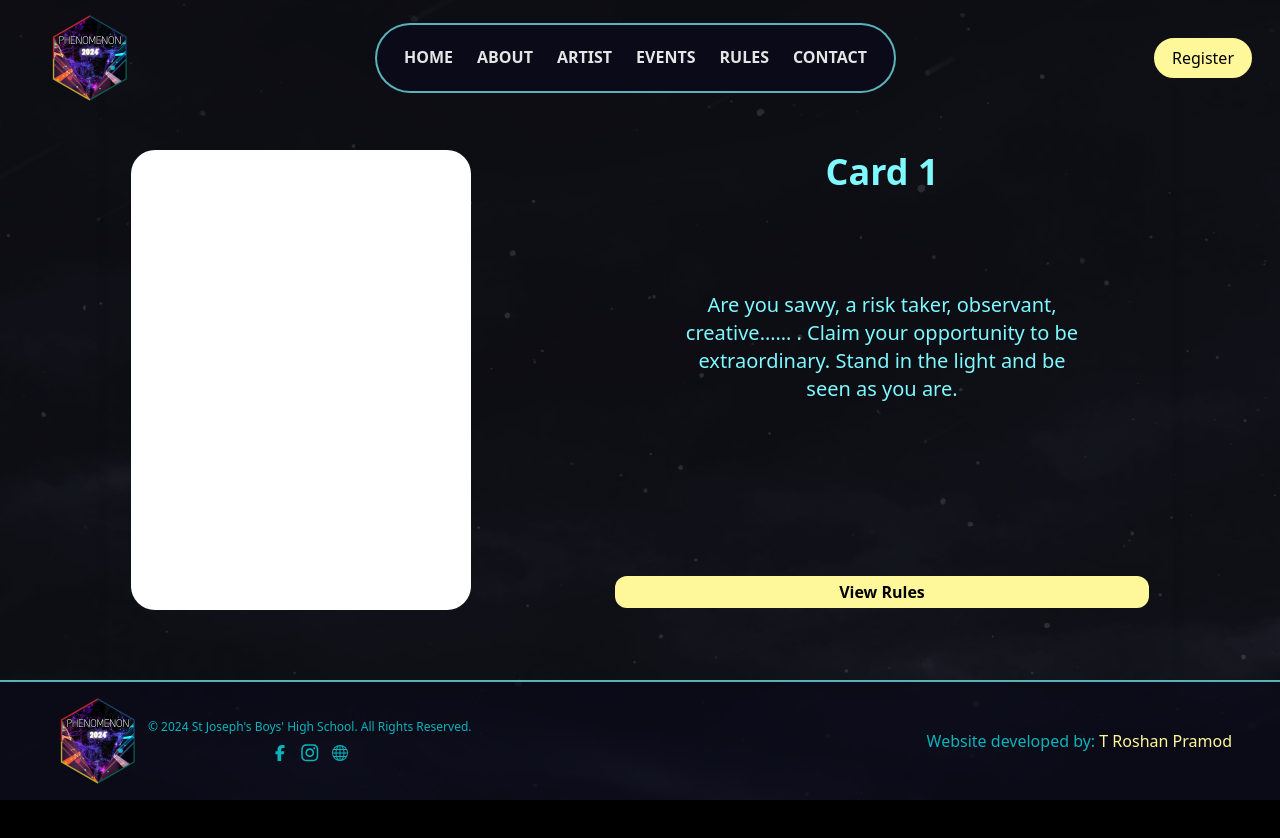
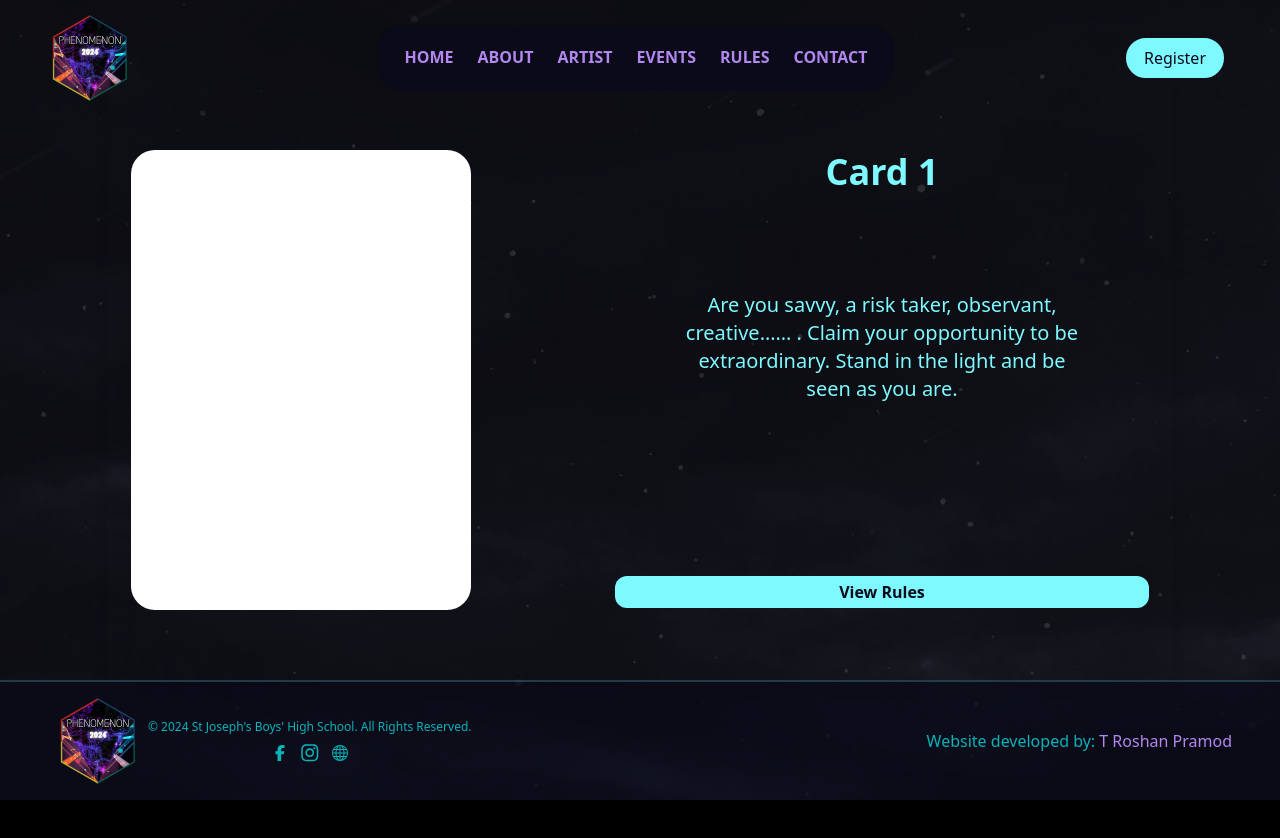
Before and after one commit to aayanatsap/phenomenon, a Next.js app: page /events in a window 1280 px wide. Shown: the top 838 px of the page. Built offline with nearby package versions, Linux system fonts and the light colour scheme.

Commit message:
point where everything seems ok

```diff
--- a/app/page.tsx
+++ b/app/page.tsx
@@ -4,7 +4,7 @@ import Timer from "../components/ui/Timer"
 
 export default function Home() {
   return (
-      <div className="">
+      <div className="h-[500vh]">
         <Timer/>
       </div>
   );
--- a/components/ui/Footer.tsx
+++ b/components/ui/Footer.tsx
@@ -15,7 +15,7 @@ export function Footer() {
     <div
       className={`${
         isEventsPage ? "fixed bottom-0" : "relative"
-      } grid md:grid-flow-col grid-flow-row md:gap-0 gap-2 md:py-0 py-2.5 items-center md:pr-1 lg:px-12 md:px-10 pr-2 pl-1 lg:h-[120px] md:h-[100px] text-electricBlue bg-galaxyBlue bg-opacity-70 w-screen border-t-2 border-electricBlue border-opacity-70`}
+      } grid md:grid-flow-col grid-flow-row md:gap-0 gap-2 md:py-0 py-2.5 items-center md:pr-1 lg:px-12 md:px-10 pr-2 pl-1 lg:h-[120px] md:h-[100px] text-electricBlue bg-galaxyBlue md:bg-opacity-70 w-screen border-t-2 border-electricBlue border-opacity-20`}
     >
       <div className="grid grid-flow-col md:w-full">
         <Link href={"/"} className="md:justify-self-start md:hidden justify-self-center hover:scale-110 duration-500 ">
@@ -42,7 +42,7 @@ export function Footer() {
             </div>
           </div>
           <div className="hidden md:justify-self-end justify-self-center items-center md:block">
-            <span className="text-aquaBlue md:text-base text-xs duration font-light">Website developed by: <a href=" https://www.linkedin.com/in/roshan-pramod-0b7806322/" target="__blank" className=""><span className="hover:text-crimsonRed text-softYellow duration-500 font-normal">T Roshan Pramod</span></a></span>
+            <span className="text-aquaBlue md:text-base text-xs duration font-light">Website developed by: <a href=" https://www.linkedin.com/in/roshan-pramod-0b7806322/" target="__blank" className=""><span className="hover:text-crimsonRed text-neonPurple duration-500 font-normal">T Roshan Pramod</span></a></span>
           </div>
         </div>
       </div>
@@ -50,7 +50,7 @@ export function Footer() {
         <hr className="border-t border-electricBlue w-full opacity-70" />
       </div>
       <div className=" md:justify-self-end justify-self-center items-center md:hidden">
-        <span className="text-aquaBlue md:text-base text-xs duration font-light">Website developed by: <a href=" https://www.linkedin.com/in/roshan-pramod-0b7806322/" target="__blank" className=""><span className="hover:text-crimsonRed text-softYellow duration-500 font-normal">T Roshan Pramod</span></a></span>
+        <span className="text-aquaBlue md:text-base text-xs duration font-light">Website developed by: <a href=" https://www.linkedin.com/in/roshan-pramod-0b7806322/" target="__blank" className="text-neonPurple"><span className="hover:text-crimsonRed text-neonPurple duration-500 font-normal">T Roshan Pramod</span></a></span>
       </div>
     </div>
   );
--- a/components/ui/Zscroll.tsx
+++ b/components/ui/Zscroll.tsx
@@ -90,7 +90,7 @@ export const ZoomScrollCards = ({
                     </div>
                     <div className='self-end'>
                       <button
-                        className="w-full font-semibold justify-self-end self-end mt-auto text-black hover:text-white hover:cursor-pointer rounded-xl py-1 bg-[#FFF89A] hover:bg-[#0BB3BA] duration-500"
+                        className="w-full font-semibold justify-self-end self-end mt-auto text-galaxyBlue hover:text-electricBlue hover:cursor-pointer rounded-xl py-1 bg-electricBlue hover:bg-crimsonRed duration-500"
                         onClick={() => setViewRules(!viewRules)}
                       >
                         {viewRules ? (
--- a/components/ui/floating-navbar.tsx
+++ b/components/ui/floating-navbar.tsx
@@ -83,7 +83,7 @@ export const FloatingNav = ({
     <AnimatePresence>
       <motion.div
         className={cn(
-          "grid grid-flow-col w-screen fixed bg-transparent z-[5000] lg:py-2 py-2 items-center lg:pl-10 lg:pr-7 px-5",
+          "grid grid-flow-col w-screen fixed bg-transparent z-[5000] lg:py-2 py-2 items-center lg:pl-10 lg:pr-14 px-5",
           className
         )}
       >
@@ -99,6 +99,27 @@ export const FloatingNav = ({
           transition={{
             duration: 0.4,
           }}
+          className="hidden md:block"
+        >
+          <div className="lg:size-[100px] size-[70px]">
+            <Link href={"/"} className=" md:w-[100px] justify-self-start md:relative fixed md:top-0 top-2.5 ">
+              <Image src={logo} className="lg:size-[100px] size-[70px] hover:scale-110 duration-500 md:translate-x-0 -translate-x-1" alt="logo" />
+            </Link>
+          </div>
+        </motion.div>
+        <motion.div
+          initial={{
+            opacity: 0
+          }}
+          animate={isOpen ? {
+            opacity: visible ? 1 : 0,
+          } : {
+            opacity: 1,
+          }}
+          transition={{
+            duration: 0.4,
+          }}
+          className="md:hidden"
         >
           <div className="lg:size-[100px] size-[70px]">
             <Link href={"/"} className=" md:w-[100px] justify-self-start md:relative fixed md:top-0 top-2.5 ">
@@ -136,7 +157,7 @@ export const FloatingNav = ({
             transition={{
               duration: 0.4
             }}
-            className="flex flex-row gap-5 justify-self-center justify-items-center mr-[89px] py-5 border-2 border-opacity-70 bg-galaxyBlue bg-opacity-90 px-[25px] rounded-full border-electricBlue">
+            className="flex flex-row gap-5 justify-self-center justify-items-center mr-[60px] py-5 bg-galaxyBlue bg-opacity-90 px-[25px] rounded-3xl">
               {navItems.map((navItem, idx) => (
                 <motion.div
                   key={`nav-link-${navItem.link}-${idx}`} // Unique key for each item
@@ -150,7 +171,7 @@ export const FloatingNav = ({
                     onMouseEnter={() => setHoveredIndex(idx)}
                     onMouseLeave={() => setHoveredIndex(null)}
                     className={cn(
-                      "relative items-center flex text-lightGray hover:text-aquaBlue hover:scale-105 duration-500"
+                      "relative items-center flex text-neonPurple hover:text-electricBlue hover:scale-105 duration-500"
                     )}
                   >
                     <span className="font-bold text-base px-0.5 text-center">
@@ -167,7 +188,7 @@ export const FloatingNav = ({
                     transition={{
                       duration: 0.35,
                     }}
-                    className="nav-underline bg-darkGray h-[2.25px]"
+                    className="nav-underline bg-black h-[2.5px]"
                   />
                 </motion.div>
               ))}
@@ -177,7 +198,7 @@ export const FloatingNav = ({
         <motion.div
           initial={{ y: -25, opacity: 0 }}
           animate={!isEventsPage ? {
-              y: isAtBottom ? "67vh" : showElements ? 0 : "87vh", // Adjust this value as necessary
+              y: isAtBottom ? "67vh" : showElements ? 0 : "85vh", // Adjust this value as necessary
               opacity: 1
           } : {
               y: 0 ,
@@ -189,7 +210,7 @@ export const FloatingNav = ({
               duration: 0.2,
           }} className="justify-self-end hidden lg:block">
           <Link href={"/registrations"}
-              className="flex items-center border-2 bg-softYellow border-softYellow hover:scale-105 duration-500 hover:bg-aquaBlue hover:border-aquaBlue justify-self-end font-medium relative text-darkGray hover:text-white px-4 py-1.5 rounded-full"
+              className="flex items-center text-galaxyBlue border-2 bg-electricBlue border-electricBlue hover:scale-105 duration-500 hover:bg-neonPurple hover:border-aquaBlue justify-self-end font-medium relative hover:text-white px-4 py-1.5 rounded-full"
           >
             <span>Register</span>
           </Link>
@@ -197,9 +218,9 @@ export const FloatingNav = ({
         <div className="lg:hidden flex justify-self-end items-center ">
           <button onClick={() => setIsOpen(!isOpen)}>
             {isOpen ? (
-              <AiOutlineClose className="w-7 h-7 text-[#0BB3BA]" /> // Close icon
+              <AiOutlineClose className="w-7 h-7 text-aquaBlue" /> // Close icon
             ) : (
-              <AiOutlineMenu className="w-7 h-7 text-[#0BB3BA]" /> // Hamburger menu icon
+              <AiOutlineMenu className="w-7 h-7 text-aquaBlue" /> // Hamburger menu icon
             )}
           </button>
         </div>
@@ -209,24 +230,24 @@ export const FloatingNav = ({
           y: 0,
         }}
         animate={{
-          y: visible ? 0 : -58,
+          y: visible ? 0 : -80,
         }}
         transition={{
           type: "tween",
           duration: 0.4,
         }}
-        className="fixed "
+        className="fixed z-[5000]"
       >
         <AnimatePresence>
           {isOpen && (
             <motion.div
-              initial={{ opacity: 0, y: -30 }}
+              initial={{ opacity: 0, y: -140 }}
               animate={{ opacity: 1, y: 0 }}
               exit={{ opacity: 0, y: -140 }}
-              transition={{ type: "spring", stiffness: 400, duration: 0.1 }}
-              className="lg:hidden fixed justify-self-end top-[60px] w-screen"
+              transition={{ type: "spring", stiffness: 70, duration: 0.1 }}
+              className="lg:hidden fixed justify-self-end top-[85px] w-screen"
             >
-              <div className="grid grid-flow-col bg-galaxyBlue rounded-3xl border-2   border-[#FFF89A] py-5 md:px-5 px-3 md:gap-0 gap-2 justify-items-center">
+              <div className="grid grid-flow-col bg-galaxyBlue rounded-full border-2   border-electricBlue py-5 md:px-5 px-3 md:gap-0 gap-2 justify-items-center">
                 {navItems.map((navItem, idx) => (
                   <motion.div
                     initial={{
--- a/tailwind.config.ts
+++ b/tailwind.config.ts
@@ -41,10 +41,11 @@ const config = {
       colors: {
         lightGray: '#E5E5E5',
         aquaBlue: '#0BB3BA',
-        softYellow: '#FFF89A',
+        softYellow: '#FFC700',
         electricBlue: '#7DF9FF',
         galaxyBlue: '#0A0A1A',
         crimsonRed: "#DC143C",
+        neonPurple: "#B287F0"
       },
     },
   },
```
Also changed, not shown: media/underline.png (added), media/underline2.png (added).
